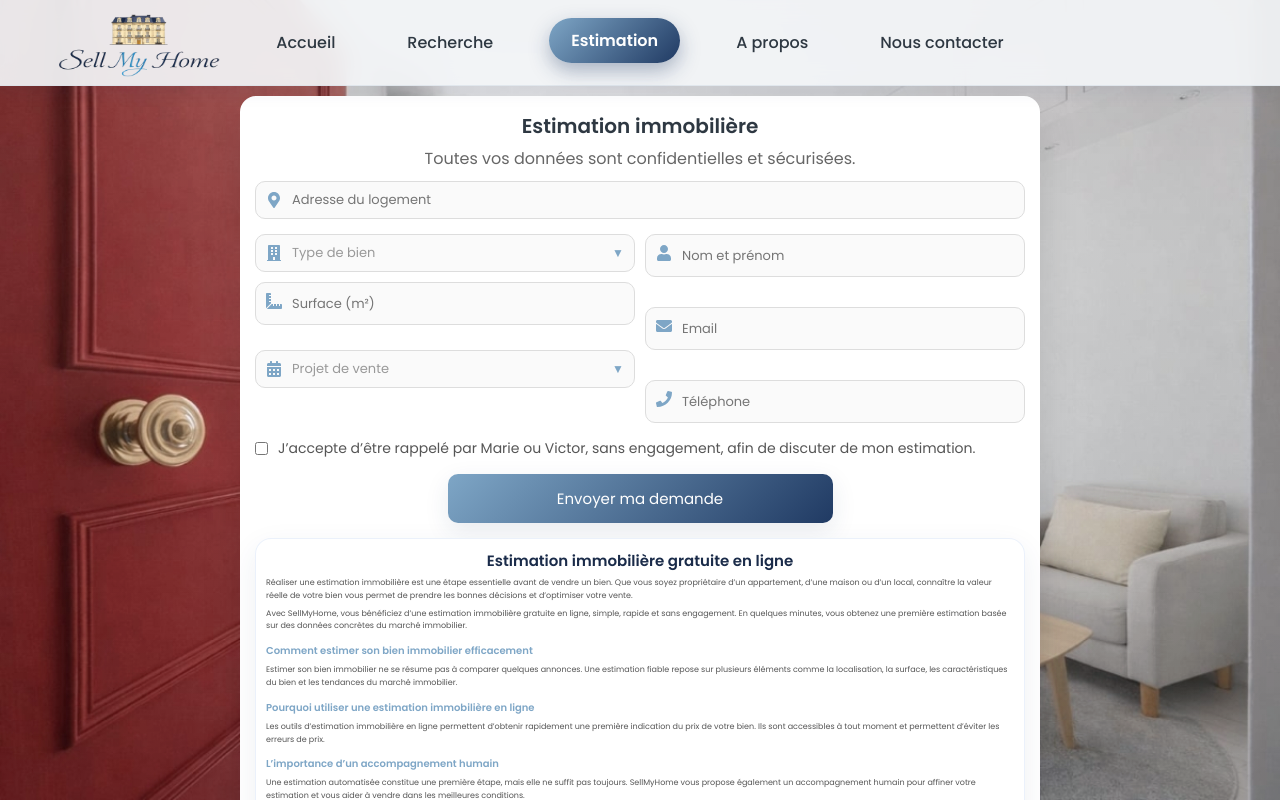
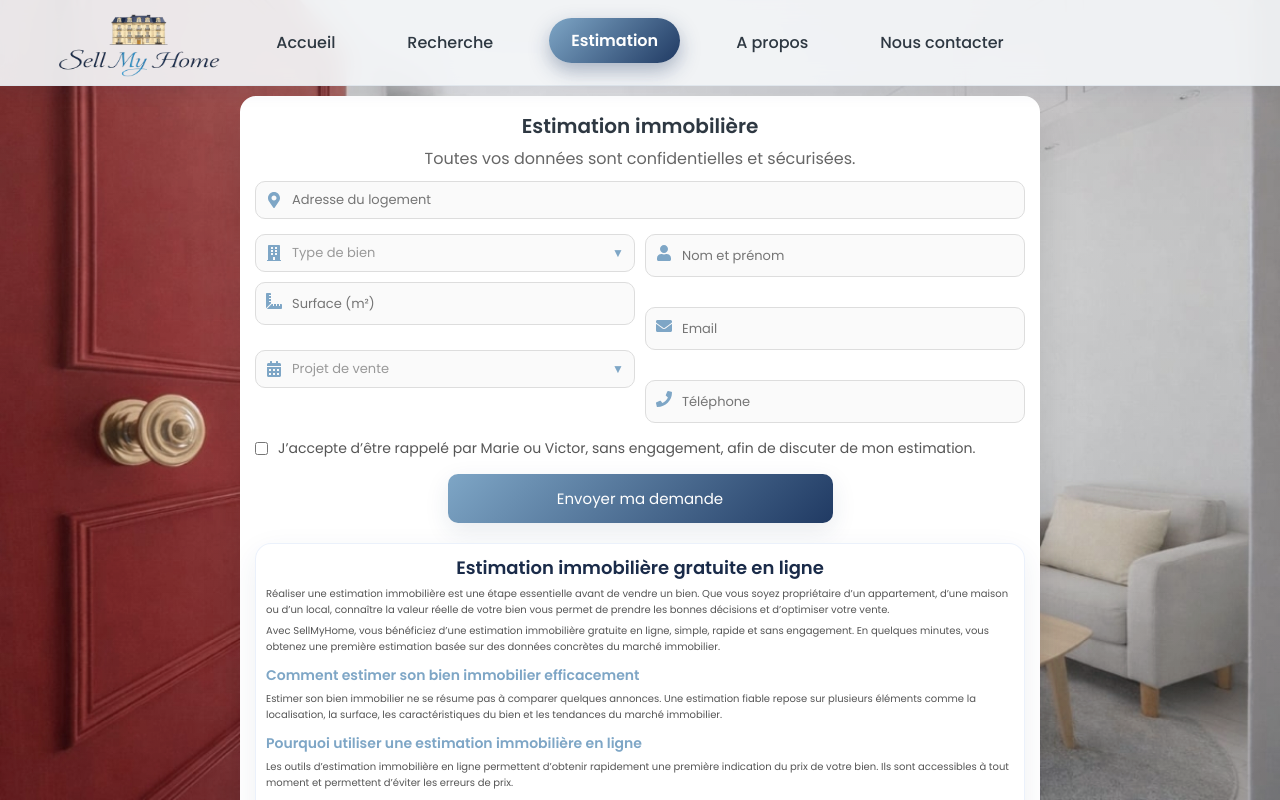
Before and after one commit to Juju-kpi/estimation_immo, a Next.js app: page /estimation in a window 1280 px wide. Shown: the top 800 px of the page. Built offline with nearby package versions, Linux system fonts and the light colour scheme.

Commit message:
Update page.js

```diff
--- a/app/estimation/page.js
+++ b/app/estimation/page.js
@@ -680,7 +680,7 @@ const styles = {
     transition: "0.2s",
   },
   seoContainer: {
-  marginTop: 15,
+  marginTop: 20,
   padding: 10,
   background: "rgba(255, 255, 255, 0.9)",
   borderRadius: 16,
@@ -690,21 +690,21 @@ const styles = {
 },
 
 seoTitle: {
-  fontSize: 15,
+  fontSize: 18,
   marginBottom: 5,
   color: "#1a2b49",
   textAlign: "center",
 },
 
 seoSubtitle: {
-  fontSize: 10,
+  fontSize: 14,
   marginTop: 10,
   marginBottom: 5,
   color: "var(--color-primary)",
 },
 
 seoText: {
-  fontSize: 8,
+  fontSize: 10,
   color: "#555",
   lineHeight: 1.6,
   marginBottom: 5,
```
